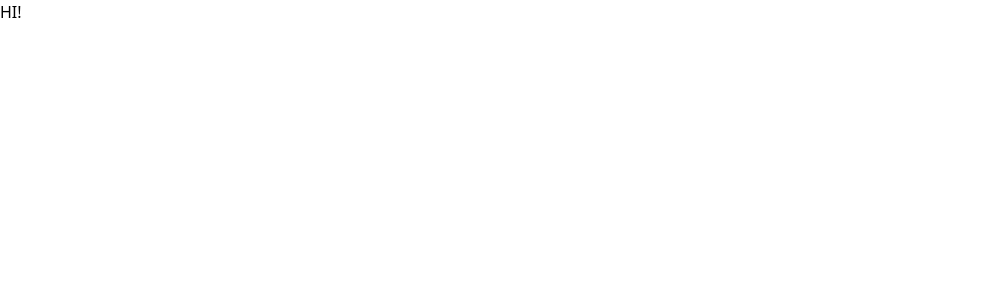
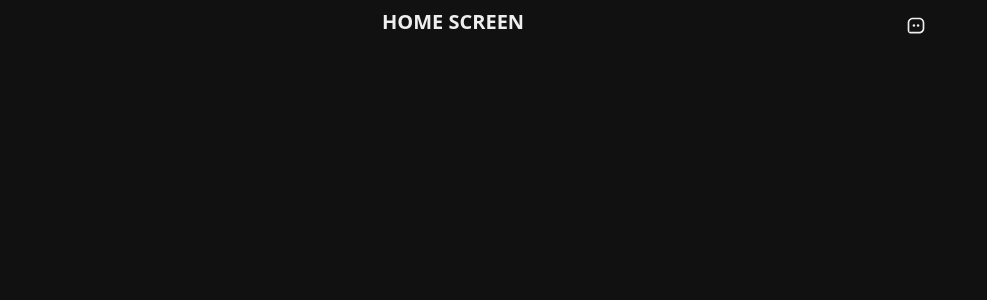
Before and after one commit to Anurag-Bharati/RootNodeReact, a Next.js app: page / in a window 1280 px wide. Shown: the top 300 px of the page, without its empty margins (0-987 px from the left). Built offline with nearby package versions, Linux system fonts and the light colour scheme.

Commit message:
Added Boxicon from react-icons

```diff
--- a/package.json
+++ b/package.json
@@ -14,7 +14,8 @@
         "eslint-config-next": "13.2.3",
         "next": "13.2.3",
         "react": "18.2.0",
-        "react-dom": "18.2.0"
+        "react-dom": "18.2.0",
+        "react-icons": "^4.8.0"
     },
     "devDependencies": {
         "@tailwindcss/forms": "^0.5.3",
--- a/src/pages/index.js
+++ b/src/pages/index.js
@@ -1,21 +1,29 @@
 import Head from "next/head";
-
+import { BiMessageSquareDots } from "react-icons/bi";
 export default function Home() {
     return (
         <>
             <Head>
-                <title>Create Next App</title>
+                <title>RootNode</title>
                 <meta
                     name="description"
                     content="Generated by create next app"
                 />
-                <meta
-                    name="viewport"
-                    content="width=device-width, initial-scale=1"
-                />
                 <link rel="icon" href="/favicon.ico" />
             </Head>
-            <main>HI!</main>
+
+            <main className="flex min-h-screen mx-auto  bg-rn-black text-rn-white ">
+                <div className="xl:ml-[370px] xl:min-w-[576px] sm:ml-[73px] flex-grow max-w-xl">
+                    <div className="flex py-2 px-3 sticky top-0 z-50 bg-rn-black">
+                        <h2 className="text-lg sm:text-xl font-bold cursor-pointer">
+                            HOME SCREEN
+                        </h2>
+                        <div className="hoverEffect flex items-center justify-center px-0 ml-auto w-9 h-9">
+                            <BiMessageSquareDots className="h-9 w-9 hoverEffect p-2 hover:text-sky-500 hover:bg-sky-100" />
+                        </div>
+                    </div>
+                </div>
+            </main>
         </>
     );
 }
--- a/src/styles/globals.css
+++ b/src/styles/globals.css
@@ -1,6 +1,12 @@
 @tailwind base;
 @tailwind components;
 @tailwind utilities;
+
+@layer components {
+    .hoverEffect {
+        @apply cursor-pointer hover:text-black  hover:bg-gray-200  rounded-full w-[52px] xl:w-auto h-[52px] xl:h-auto xl:p-3 transition duration-300 ease-out;
+    }
+}
 
 body::-webkit-scrollbar {
     width: 0.25rem !important;
```
Also changed, not shown: 1 other file (tests, documents, lock files or other folders).
